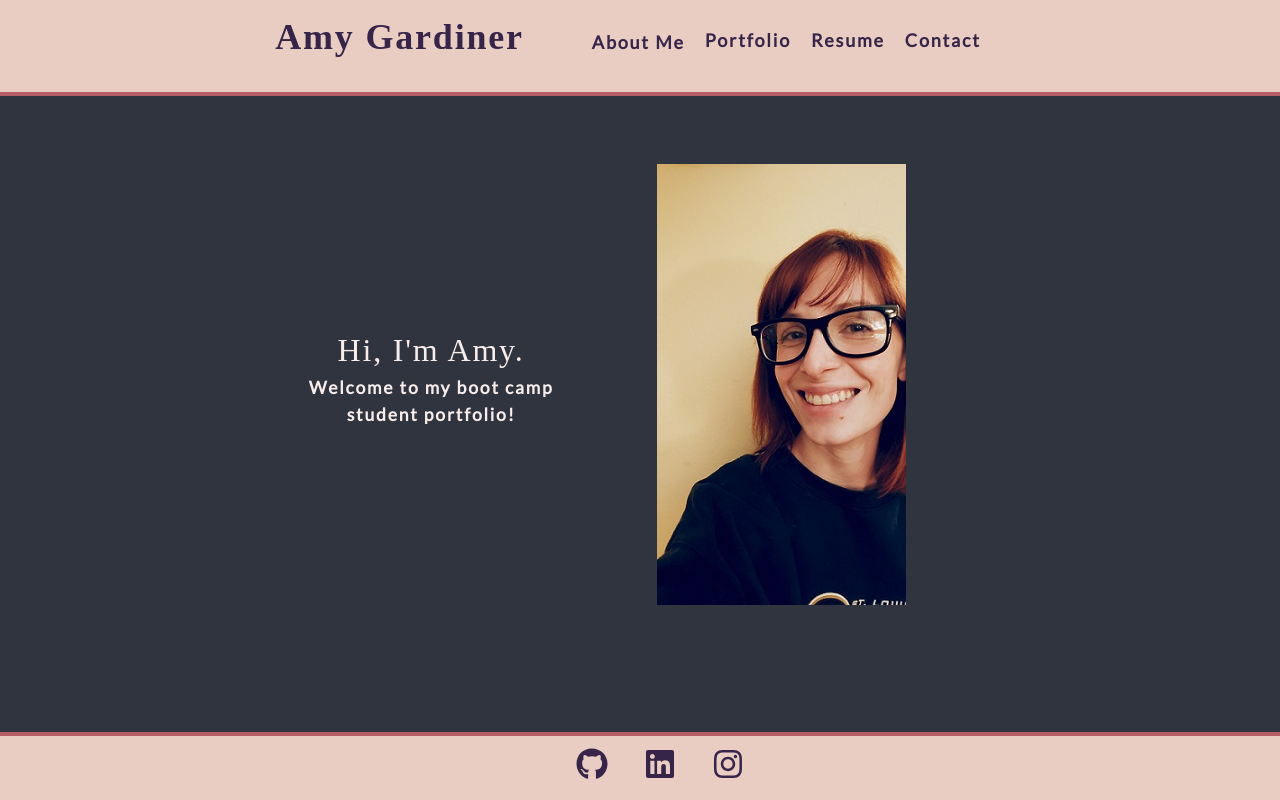
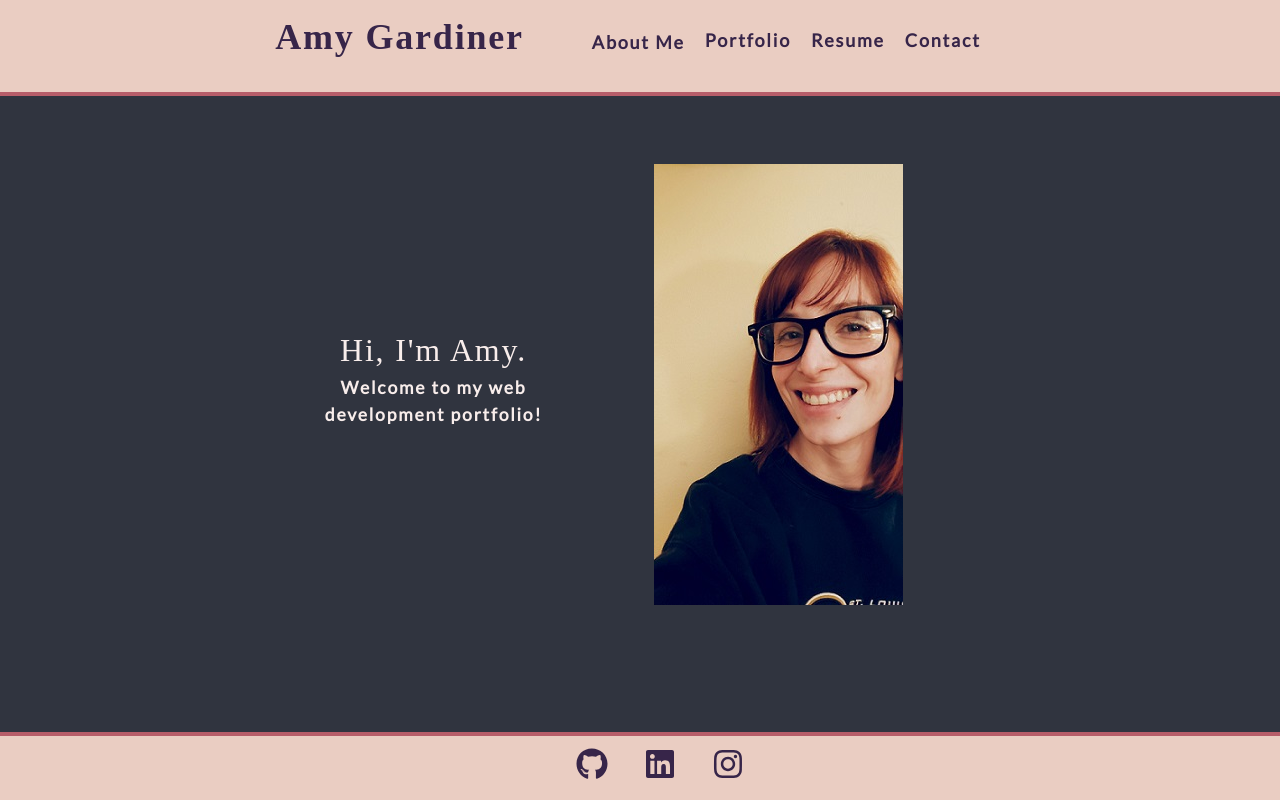
Before and after one commit to amymgardiner/React-Portfolio, a React (Create React App) app: page / in a window 1280 px wide. Built offline with nearby package versions, Linux system fonts and the light colour scheme; a web font is replaced by a local one.

Commit message:
updated homepage

```diff
--- a/src/components/Home/index.js
+++ b/src/components/Home/index.js
@@ -6,7 +6,7 @@ const Home = () => {
     <section className="home my-5">
       <div className="title">
         <h2>Hi, I'm Amy.</h2>
-        <p>Welcome to my boot camp student portfolio!</p>
+        <p>Welcome to my web development portfolio!</p>
       </div>
       <div className="selfie">
         <img src={Selfie} alt="self portrait" />
```
